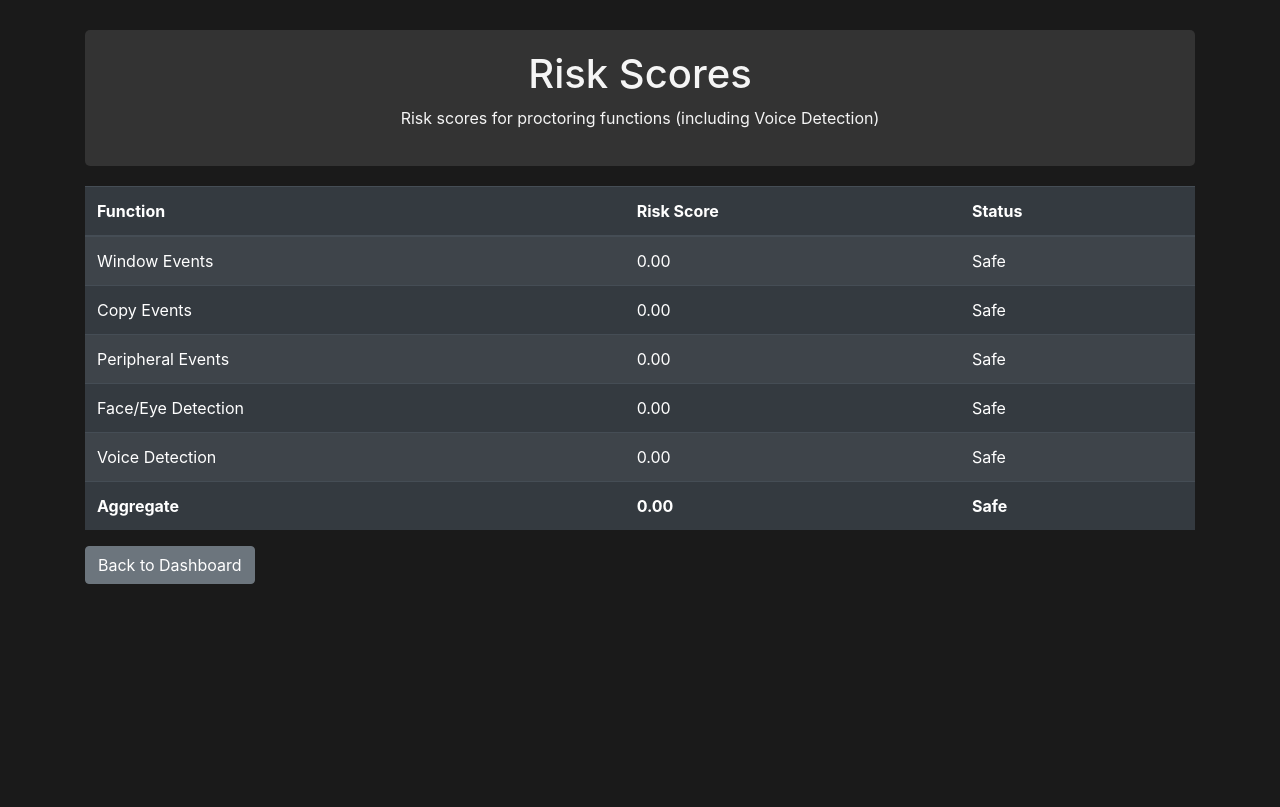
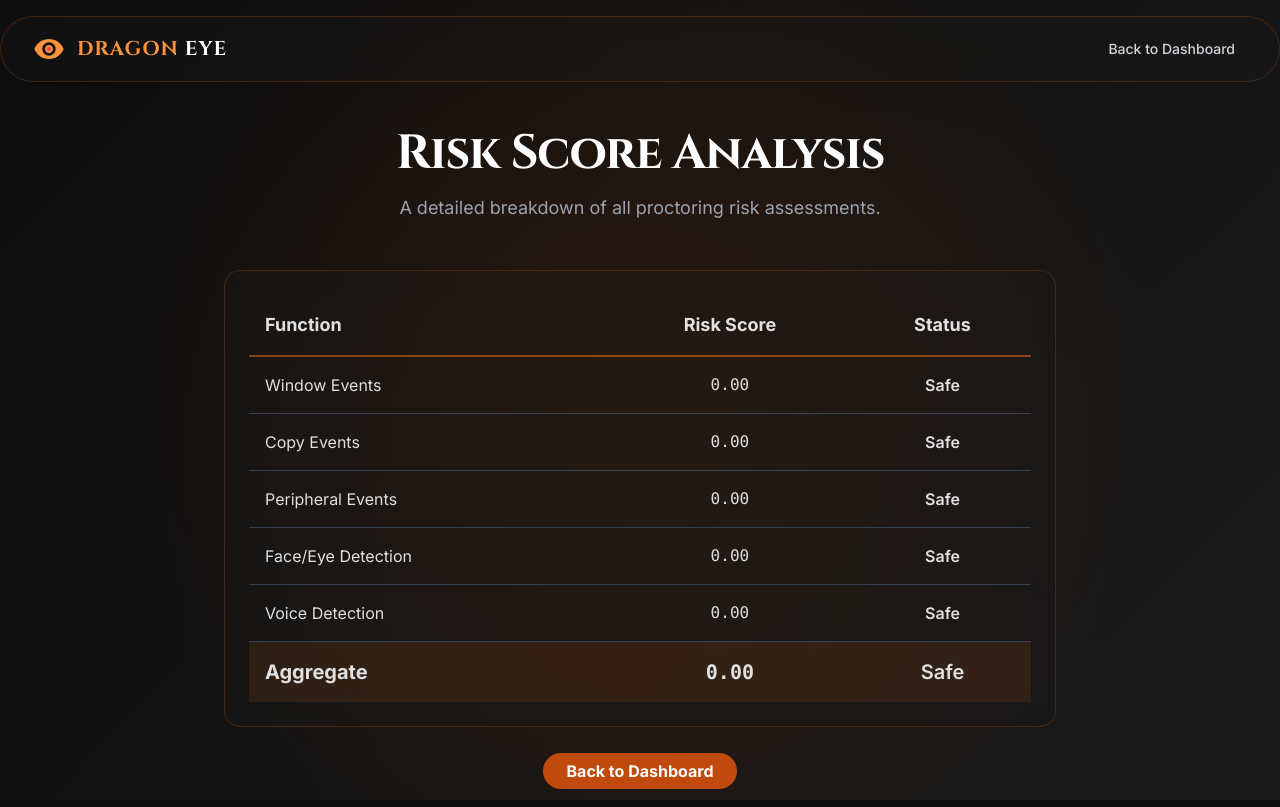
Before and after one commit to Monish21072004/dragon_proctor, a Flask app: page /risk in a window 1280 px wide. Before the commit the page ends 584 px from the top, so only its background shows below. Run offline with Flask 3, Linux system fonts and the light colour scheme; data that the repository does not hold is empty; parts of the project's set-up code (start-up, migrations or seed data) failed here and were passed over; some libraries are stand-ins or nearby versions.

Commit message:
Update risk.html

```diff
--- a/templates/risk.html
+++ b/templates/risk.html
@@ -2,137 +2,129 @@
 <html lang="en">
 <head>
   <meta charset="UTF-8">
-  <meta name="viewport" content="width=device-width, initial-scale=1"> <!-- Responsive meta tag -->
+  <meta name="viewport" content="width=device-width, initial-scale=1.0">
   <title>Risk Scores - Dragon Eye Examiner</title>
-  <link rel="stylesheet" href="https://stackpath.bootstrapcdn.com/bootstrap/4.5.2/css/bootstrap.min.css">
+
+  <script src="https://cdn.tailwindcss.com"></script>
+  <link rel="preconnect" href="https://fonts.googleapis.com">
+  <link rel="preconnect" href="https://fonts.gstatic.com" crossorigin>
+  <link href="https://fonts.googleapis.com/css2?family=Cinzel:wght@700&family=Inter:wght@400;500;600;700&display=swap" rel="stylesheet">
+
   <style>
-    body {
-      background-color: #1a1a1a;
-      color: #f5f5f5;
-    }
-    .container {
-      margin-top: 30px;
-    }
-    .hero {
-      background-color: #333;
-      padding: 20px;
-      border-radius: 5px;
-      margin-bottom: 20px;
-      text-align: center;
-    }
-    .hero h1 {
-      font-size: 2.5em;
-    }
-    .risk-table {
-      margin-top: 20px;
-    }
+    body { font-family: 'Inter', sans-serif; background-color: #0d0d0d; color: #e0e0e0; overflow-x: hidden; }
+    body::before { content: ''; position: fixed; top: 0; left: 0; width: 100%; height: 100%; z-index: -2; background: radial-gradient(circle at 50% 50%, rgba(100, 40, 0, 0.3), rgba(13, 13, 13, 0) 70%), linear-gradient(135deg, #0d0d0d 0%, #1a1a1a 100%); animation: pulse-background 20s infinite alternate; }
+    @keyframes pulse-background { from { background-color: #0d0d0d; } to { background-color: #1a1a1a; } }
+    .glass-card { background: rgba(26, 26, 26, 0.4); backdrop-filter: blur(12px); -webkit-backdrop-filter: blur(12px); border: 1px solid rgba(255, 100, 0, 0.2); border-radius: 16px; animation: fadeIn 0.5s ease-out forwards; opacity: 0; }
+    @keyframes fadeIn { from { opacity: 0; transform: translateY(20px); } to { opacity: 1; transform: translateY(0); } }
+    .thematic-title { font-family: 'Cinzel', serif; }
+    .status-safe { color: #4ade80; } .status-warning { color: #f59e0b; } .status-danger { color: #ef4444; }
   </style>
 </head>
-<body>
-  <div class="container">
-    <div class="hero">
-      <h1>Risk Scores</h1>
-      <p>Risk scores for proctoring functions (including Voice Detection)</p>
+<body class="antialiased">
+
+  <nav class="sticky top-0 z-10 glass-card mx-auto max-w-7xl mt-4 !rounded-full">
+    <div class="px-4 sm:px-6 lg:px-8">
+      <div class="flex items-center justify-between h-16">
+        <a href="/" class="flex items-center">
+          <svg class="h-8 w-8 text-orange-400" xmlns="http://www.w3.org/2000/svg" viewBox="0 0 24 24" fill="currentColor"><path d="M12 4.5C7 4.5 2.73 7.61 1 12c1.73 4.39 6 7.5 11 7.5s9.27-3.11 11-7.5c-1.73-4.39-6-7.5-11-7.5zM12 17c-2.76 0-5-2.24-5-5s2.24-5 5-5 5 2.24 5 5-2.24 5-5 5zm0-8c-1.66 0-3 1.34-3 3s1.34 3 3 3 3-1.34 3-3-1.34-3-3-3z"/><circle cx="12" cy="12" r="1.5" fill="#ef4444"/></svg>
+          <div class="flex-shrink-0 text-white font-bold text-xl tracking-wider ml-3 thematic-title"><span class="text-orange-400">DRAGON</span> EYE</div>
+        </a>
+        <a href="/" class="text-gray-300 hover:text-white px-3 py-2 rounded-md text-sm font-medium">Back to Dashboard</a>
       </div>
-    <table class="table table-dark table-striped risk-table">
+    </div>
+  </nav>
+
+  <main class="max-w-4xl mx-auto py-6 sm:px-6 lg:px-8">
+    <div class="px-4 py-6 sm:px-0 text-center">
+      <h1 class="text-5xl font-bold text-white tracking-tight thematic-title" style="animation: fadeIn 1s 0.2s ease-out forwards; opacity: 0;">Risk Score Analysis</h1>
+      <p class="mt-4 text-lg text-gray-400" style="animation: fadeIn 1s 0.4s ease-out forwards; opacity: 0;">A detailed breakdown of all proctoring risk assessments.</p>
+    </div>
+
+    <div class="glass-card p-6 mt-6" style="animation-delay: 0.6s;">
+        <table class="w-full text-left">
             <thead>
-        <tr>
-          <th>Function</th>
-          <th>Risk Score</th>
-          <th>Status</th>
+                <tr class="border-b-2 border-orange-500/50">
+                    <th class="p-4 text-lg">Function</th>
+                    <th class="p-4 text-lg text-center">Risk Score</th>
+                    <th class="p-4 text-lg text-center">Status</th>
                 </tr>
             </thead>
             <tbody>
-        <tr>
-          <td>Window Events</td>
-          <td id="window-risk">0.00</td>
-          <td id="window-status">Safe</td>
+                <tr class="border-b border-gray-700">
+                    <td class="p-4">Window Events</td>
+                    <td id="window-risk" class="p-4 text-center font-mono">0.00</td>
+                    <td id="window-status" class="p-4 text-center font-semibold">Safe</td>
                 </tr>
-        <tr>
-          <td>Copy Events</td>
-          <td id="copy-risk">0.00</td>
-          <td id="copy-status">Safe</td>
+                <tr class="border-b border-gray-700">
+                    <td class="p-4">Copy Events</td>
+                    <td id="copy-risk" class="p-4 text-center font-mono">0.00</td>
+                    <td id="copy-status" class="p-4 text-center font-semibold">Safe</td>
                 </tr>
-        <tr>
-          <td>Peripheral Events</td>
-          <td id="peripheral-risk">0.00</td>
-          <td id="peripheral-status">Safe</td>
+                <tr class="border-b border-gray-700">
+                    <td class="p-4">Peripheral Events</td>
+                    <td id="peripheral-risk" class="p-4 text-center font-mono">0.00</td>
+                    <td id="peripheral-status" class="p-4 text-center font-semibold">Safe</td>
                 </tr>
-        <tr>
-          <td>Face/Eye Detection</td>
-          <td id="face-risk">0.00</td>
-          <td id="face-status">Safe</td>
+                <tr class="border-b border-gray-700">
+                    <td class="p-4">Face/Eye Detection</td>
+                    <td id="face-risk" class="p-4 text-center font-mono">0.00</td>
+                    <td id="face-status" class="p-4 text-center font-semibold">Safe</td>
                 </tr>
-        <tr>
-          <td>Voice Detection</td>
-          <td id="voice-risk">0.00</td>
-          <td id="voice-status">Safe</td>
+                 <tr class="border-b border-gray-700">
+                    <td class="p-4">Voice Detection</td>
+                    <td id="voice-risk" class="p-4 text-center font-mono">0.00</td>
+                    <td id="voice-status" class="p-4 text-center font-semibold">Safe</td>
                 </tr>
-        <tr>
-          <th>Aggregate</th>
-          <th id="aggregate-risk">0.00</th>
-          <th id="aggregate-status">Safe</th>
+                <tr class="bg-orange-500/10">
+                    <th class="p-4 text-xl">Aggregate</th>
+                    <th id="aggregate-risk" class="p-4 text-xl text-center font-mono">0.00</th>
+                    <th id="aggregate-status" class="p-4 text-xl text-center font-semibold">Safe</th>
                 </tr>
             </tbody>
         </table>
-    <a href="/" class="btn btn-secondary">Back to Dashboard</a>
     </div>
+    <div class="text-center mt-8">
+        <a href="/" class="bg-orange-600/80 hover:bg-orange-600 text-white font-bold py-2 px-6 rounded-full transition-all">Back to Dashboard</a>
+    </div>
+  </main>
 
   <script>
-    // Returns a status string based on the score thresholds.
-    function getStatus(score) {
-      if (score >= 1000) {
-        return "Kicked Out";
-      } else if (score >= 100) {
-        return "Warning";
-      } else {
-        return "Safe";
-      }
+    function updateStatusClass(element, status) {
+        element.classList.remove('status-safe', 'status-warning', 'status-danger');
+        if (status === 'Warning') element.classList.add('status-warning');
+        else if (status.includes('Kick')) element.classList.add('status-danger');
+        else element.classList.add('status-safe');
     }
 
-    // Load voice events from localStorage.
-    function loadVoiceEvents() {
-      const stored = localStorage.getItem("voiceEvents");
-      return stored ? JSON.parse(stored) : [];
-    }
-
-    // Fetch risk scores from the server and update the table.
     function fetchRiskScores() {
-      fetch('/api/risk')
+      fetch(`${window.location.origin}/api/risk`)
         .then(response => response.json())
         .then(data => {
-          // Sum risk score from locally stored voice events.
-          let voiceEvents = loadVoiceEvents();
-          let voiceRisk = 0;
-          voiceEvents.forEach(e => {
-            voiceRisk += e.risk_score;
-          });
-
-          // Update risk values for each function using the server data.
-          document.getElementById('window-risk').textContent = parseFloat(data.window_risk).toFixed(2);
+          document.getElementById('window-risk').textContent = data.window_risk.toFixed(2);
+          updateStatusClass(document.getElementById('window-status'), data.window_status);
           document.getElementById('window-status').textContent = data.window_status;
 
-          document.getElementById('copy-risk').textContent = parseFloat(data.copy_risk).toFixed(2);
+          document.getElementById('copy-risk').textContent = data.copy_risk.toFixed(2);
+          updateStatusClass(document.getElementById('copy-status'), data.copy_status);
           document.getElementById('copy-status').textContent = data.copy_status;
 
-          document.getElementById('peripheral-risk').textContent = parseFloat(data.peripheral_risk).toFixed(2);
+          document.getElementById('peripheral-risk').textContent = data.peripheral_risk.toFixed(2);
+          updateStatusClass(document.getElementById('peripheral-status'), data.peripheral_status);
           document.getElementById('peripheral-status').textContent = data.peripheral_status;
 
-          document.getElementById('face-risk').textContent = parseFloat(data.face_risk).toFixed(2);
+          document.getElementById('face-risk').textContent = data.face_risk.toFixed(2);
+          updateStatusClass(document.getElementById('face-status'), data.face_status);
           document.getElementById('face-status').textContent = data.face_status;
 
-          // Use locally stored voice risk.
-          document.getElementById('voice-risk').textContent = parseFloat(voiceRisk).toFixed(2);
-          document.getElementById('voice-status').textContent = getStatus(voiceRisk);
+          document.getElementById('voice-risk').textContent = data.voice_risk.toFixed(2);
+          updateStatusClass(document.getElementById('voice-status'), data.voice_status);
+          document.getElementById('voice-status').textContent = data.voice_status;
 
-          // Compute aggregate risk (server aggregate risk + voice risk).
-          let aggregateRisk = parseFloat(data.aggregate) + voiceRisk;
-          document.getElementById('aggregate-risk').textContent = aggregateRisk.toFixed(2);
-          document.getElementById('aggregate-status').textContent = getStatus(aggregateRisk);
+          document.getElementById('aggregate-risk').textContent = data.aggregate.toFixed(2);
+          updateStatusClass(document.getElementById('aggregate-status'), data.aggregate_status);
+          document.getElementById('aggregate-status').textContent = data.aggregate_status;
 
-          // If aggregate risk reaches or exceeds 1000, redirect to the kickout page.
-          if (aggregateRisk >= 1000) {
-            alert("Your risk score has reached 1000. You have been kicked out.");
+          if (data.kickout) {
             window.location.href = "/kickout";
           }
         })
```
Lines whose indentation alone changed are shown as unchanged.
